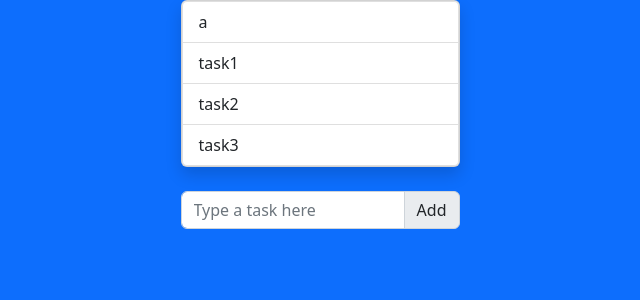
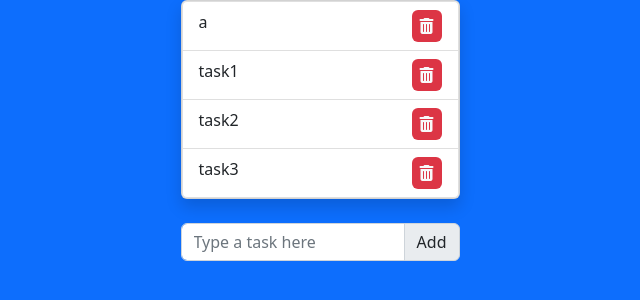
Before and after one commit to cyberfolk/php-todo-list, a PHP site: page / in a window 1280 px wide. Shown: the part 152-452 px from the top of the page, without its empty margins (320-960 px from the left). Run offline with PHP 8.4, Linux system fonts and the light colour scheme.

Commit message:
Add button delete

```diff
--- a/index.php
+++ b/index.php
@@ -13,7 +13,12 @@
         <div class="card shadow col-3 m-auto mb-4">
           <!-- /.add_task -->
           <ul class="list-group">
-            <li class="list-group-item" v-for="task in tasks"> {{task}} </li>
+            <li class="list-group-item d-flex justify-content-between" v-for="(task, index) in tasks" :class="{completed : task.done}">
+              <div @click="toggleDoneTask(index)" role="button">{{task}}</div>
+              <button @click="completeTask(index)" class="bg-danger border-0 rounded py-1 px-2">
+                <i class="fa-solid fa-trash-can text-light"></i>
+              </button>
+            </li>
           </ul>
         </div>
         <!-- /.card -->
```
